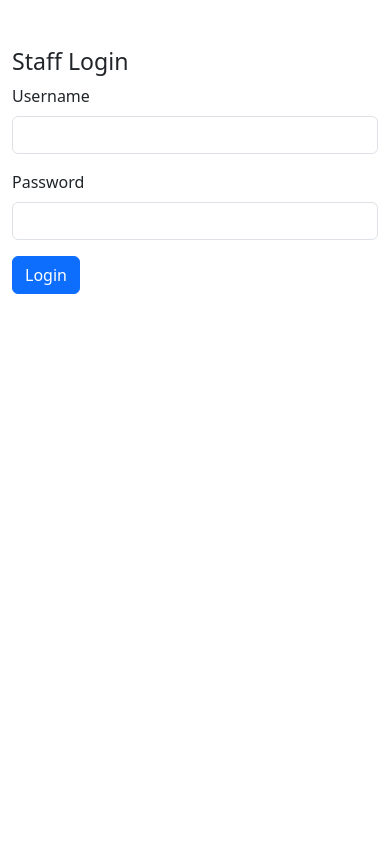
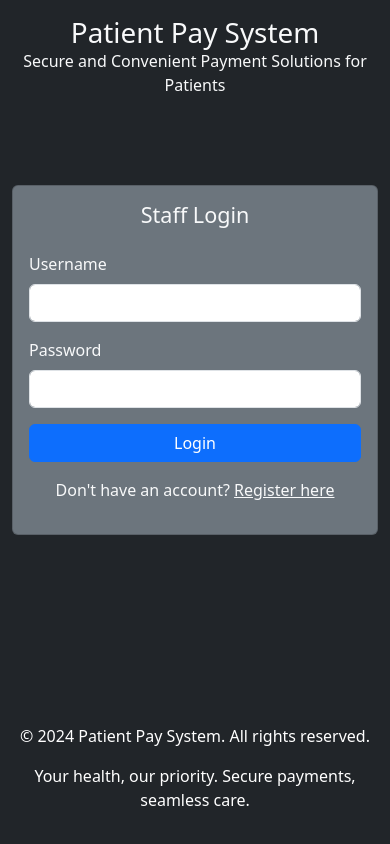
Before and after one commit to GermainGihozo/HMS_pay, a PHP site: page /staff/staff_login.php in a window 390 px wide. Run offline with PHP 8.4, Linux system fonts and the light colour scheme.

Commit message:
front_end changed

```diff
--- a/staff/staff_login.php
+++ b/staff/staff_login.php
@@ -43,11 +43,46 @@ if ($_SERVER["REQUEST_METHOD"] == "POST") {
     <meta charset="UTF-8">
     <title>Staff Login</title>
     <link rel="stylesheet" href="https://cdn.jsdelivr.net/npm/bootstrap@5.3.3/dist/css/bootstrap.min.css">
+    <style>
+    .fade-in {
+        animation: fadeIn 2s ease-in-out;
+    }
+
+    @keyframes fadeIn {
+        0% { opacity: 0; }
+        100% { opacity: 1; }
+    }
+
+    .slide-in {
+        animation: slideIn 1.5s ease-out;
+    }
+
+    @keyframes slideIn {
+        0% { transform: translateY(-20px); opacity: 0; }
+        100% { transform: translateY(0); opacity: 1; }
+    }
+  </style>
 </head>
-<body>
-    <div class="container mt-5">
-        <h3>Staff Login</h3>
-        <form method="post" action="staff_login.php">
+<body class="bg-dark text-light d-flex flex-column min-vh-100">
+    <header class="bg-dark text-light py-3 mb-4 fade-in">
+        <div class="container text-center">
+            <h1 class="mb-0">Patient Pay System</h1>
+            <p class="mb-0">Secure and Convenient Payment Solutions for Patients</p>
+        </div>
+    </header>
+
+    <div class="container mt-5 slide-in">
+        <div class="row justify-content-center">
+            <div class="col-md-6">
+                <div class="card bg-secondary text-light">
+                    <div class="card-body">
+                        <h4 class="card-title text-center mb-4">Staff Login</h4>
+                        <?php if (isset($loginError)): ?>
+                            <div class="alert alert-danger text-center">
+                                <?php echo $loginError; ?>
+                            </div>
+                        <?php endif; ?>
+                        <form id="login-form" action="staff_login.php" method="post">
                             <div class="mb-3">
                                 <label for="username" class="form-label">Username</label>
                                 <input type="text" class="form-control" id="username" name="username" required>
@@ -56,8 +91,22 @@ if ($_SERVER["REQUEST_METHOD"] == "POST") {
                                 <label for="password" class="form-label">Password</label>
                                 <input type="password" class="form-control" id="password" name="password" required>
                             </div>
-            <button type="submit" class="btn btn-primary">Login</button>
+                            <button type="submit" class="btn btn-primary w-100">Login</button>
+                            <p class="mt-3 text-center">Don't have an account? <a href="register.php" class="text-light">Register here</a></p>
                         </form>
                     </div>
+                </div>
+            </div>
+        </div>
+    </div>
+
+    <footer class="bg-dark text-white text-center py-3 mt-auto fade-in">
+        <div class="container">
+            <p>&copy; 2024 Patient Pay System. All rights reserved.</p>
+            <p>Your health, our priority. Secure payments, seamless care.</p>
+        </div>
+    </footer>
+
+    <script src="https://cdn.jsdelivr.net/npm/bootstrap@5.3.3/dist/js/bootstrap.bundle.min.js"></script>
 </body>
 </html>
```
Also changed, not shown: patients/login.php (+6 -5 lines), patients/register.php (+7 -6 lines), staff/footer.php (added, +36 -0 lines), staff/staff_dashboard.php (+45 -1 lines). Lines whose indentation alone changed are shown as unchanged.
